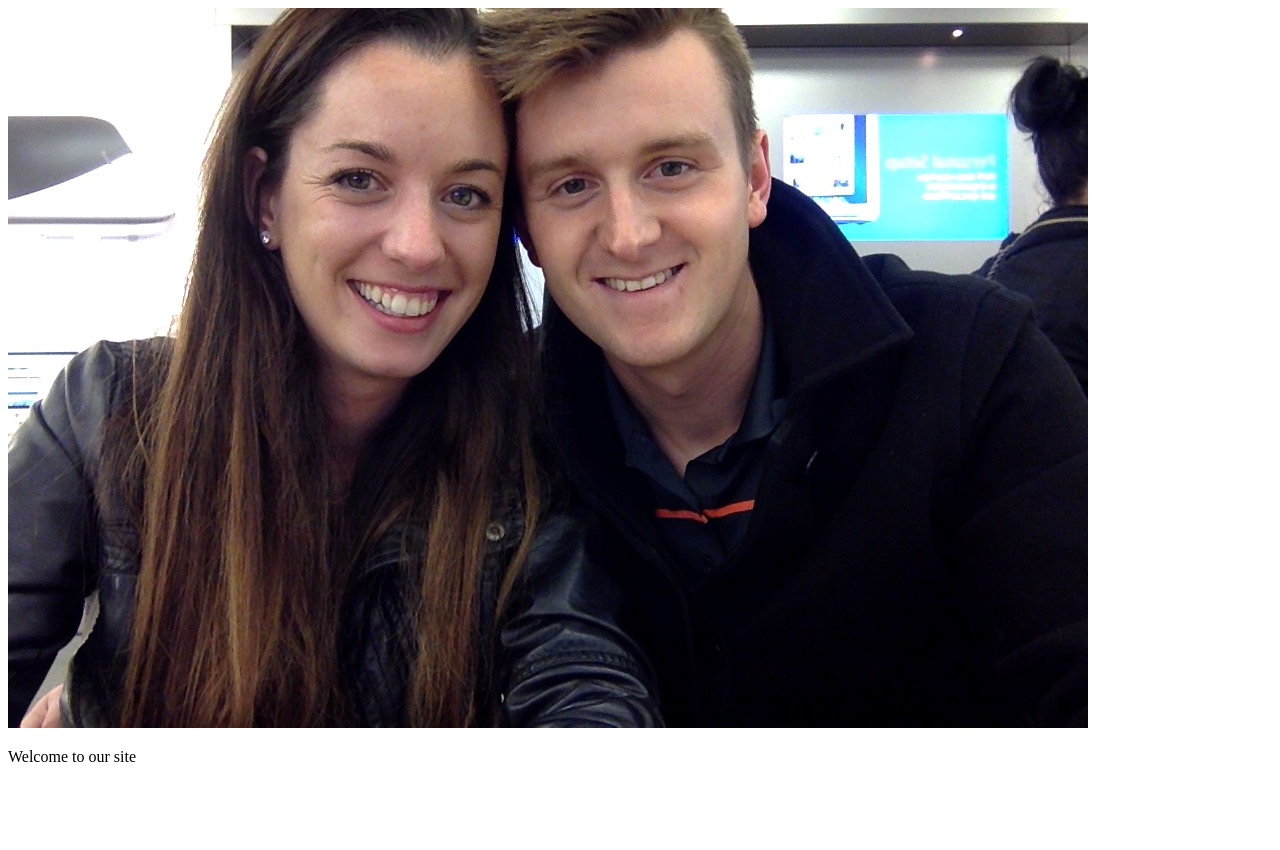
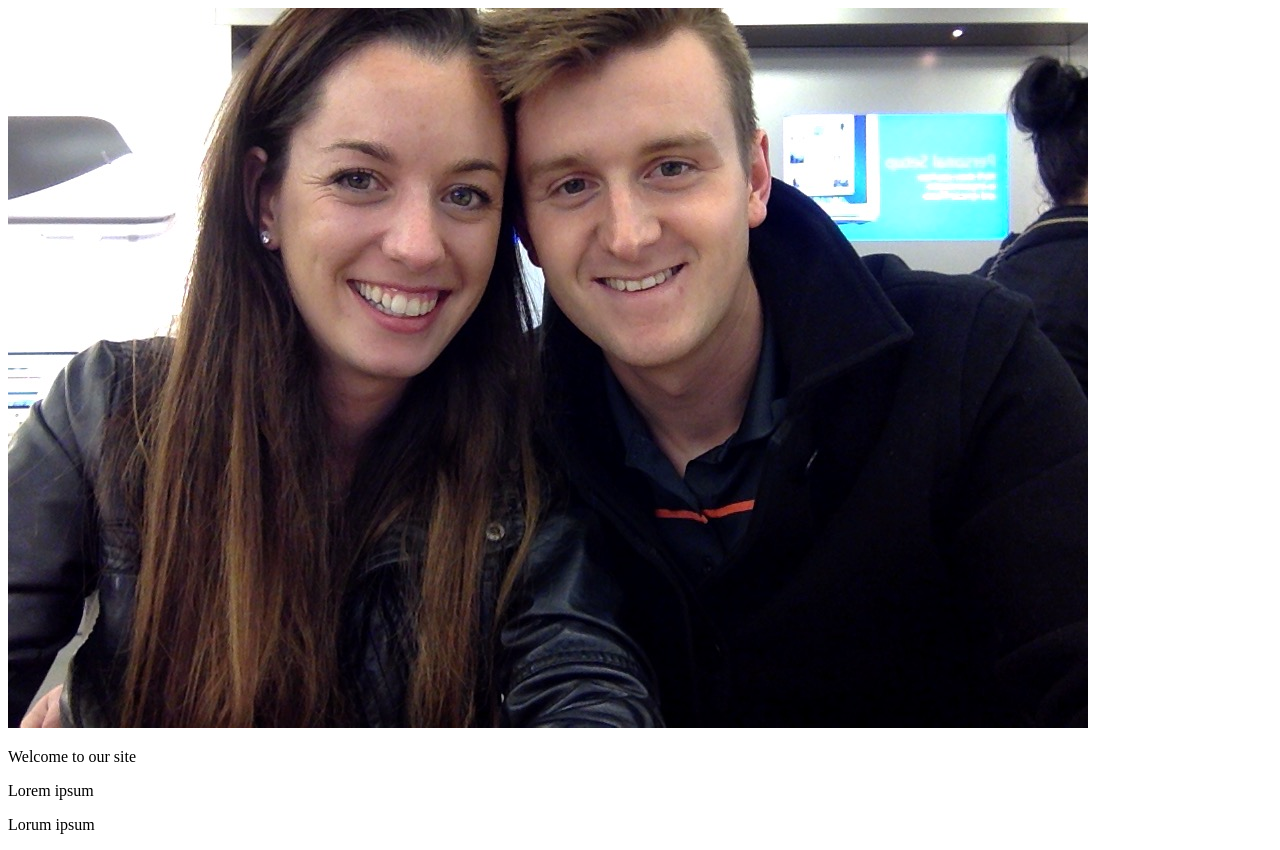
Before and after one commit to colin-SC-calvert/AC-website, a plain HTML site: page index.html in a window 1280 px wide. Before the commit the page ends 800 px from the top, so only its background shows below. Drawn offline with Linux system fonts and the light colour scheme; files whose address does not match are found by name.

Commit message:
Added text to homepage

```diff
--- a/index.html
+++ b/index.html
@@ -10,5 +10,8 @@
 
 	<p>Welcome to our site</p>
 
+	<p>Lorem ipsum</p>
+	<p>Lorum ipsum</p>
+
 </body>
 </html>
```
